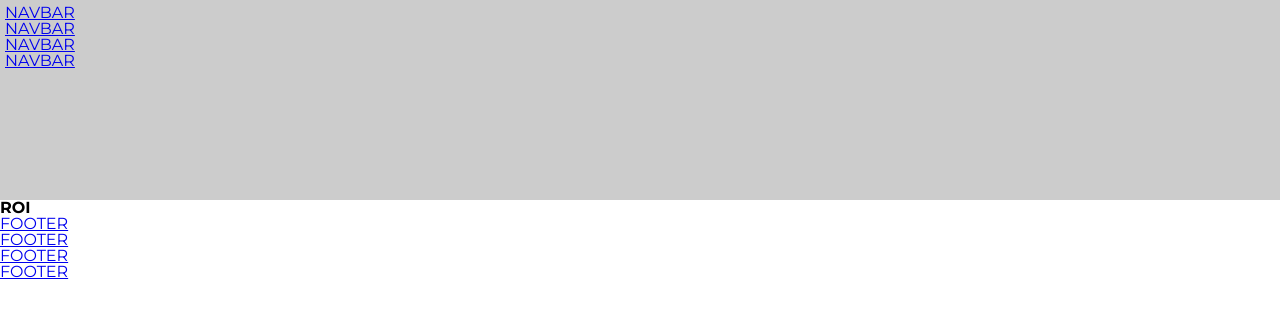
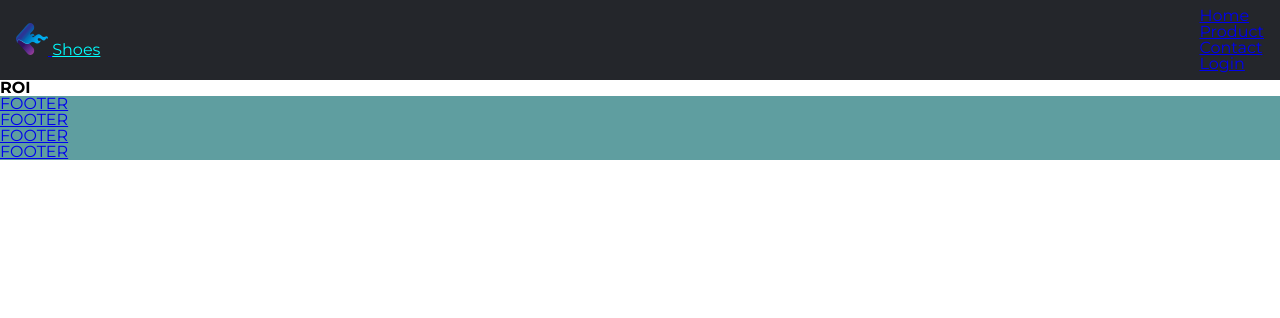
Before and after one commit to Deofino/FinalSemestrePW, a PHP site: page /Escola/ in a window 1280 px wide. Shown: the top 318 px of the page. Run offline with PHP 8.4, Linux system fonts and the light colour scheme; some libraries are stand-ins or nearby versions.

Commit message:
começando nav e arrumando dimenção logo no readme

```diff
--- a/app/view/template/html.twig
+++ b/app/view/template/html.twig
@@ -38,7 +38,7 @@
     <title>{% block title %}Title page{% endblock %}</title>
     <link rel="stylesheet" href="https://use.fontawesome.com/releases/v5.15.3/css/all.css" integrity="sha384-SZXxX4whJ79/gErwcOYf+zWLeJdY/qpuqC4cAa9rOGUstPomtqpuNWT9wdPEn2fk" crossorigin="anonymous">
     <link rel="stylesheet" href="css/reset.css">
-
+  <link rel="stylesheet" href="./css/menu.css">
     <link rel="stylesheet" href="./css/footer.css">
     {% block styles %}
 
--- a/app/view/template/navbar.twig
+++ b/app/view/template/navbar.twig
@@ -1,8 +1,17 @@
-<div style="width: 100%;height: 200px;background-color: #ccc;padding: 5px;">
-    <ul>
-        <li><a href="#">NAVBAR</a></li>
-        <li><a href="#">NAVBAR</a></li>
-        <li><a href="#">NAVBAR</a></li>
-        <li><a href="#">NAVBAR</a></li>
-    </ul>
-</div>
+<header>
+    <div class="logotipo">
+        <a href="#">
+          <img src="./../public/img/logo.ico" alt="Shoes"/>
+        </a>
+        <a id="logo" href="#">Shoes</a>
+      </div>
+
+    <nav id="nav">
+        <ul id="menu">
+            <li><a href="#">Home</a></li>
+            <li><a href="#">Product</a></li>
+            <li><a href="#">Contact</a></li>
+            <li><a href="#">Login</a></li>
+        </ul>
+    </nav>
+</header>
--- a/public/css/footer.css
+++ b/public/css/footer.css
@@ -1,3 +1,3 @@
 footer{
-    background-color: var();
+    background-color: cadetblue;
 }
--- a/public/css/menu.css
+++ b/public/css/menu.css
@@ -0,0 +1,12 @@
+header{
+   height: 80px;
+   padding: 1rem;
+   padding: 1rem;
+   display: flex;
+   align-items: center;
+   justify-content: space-between;
+   background-color: #24262b;
+}
+#logo{
+   color: aqua;
+}
```
Also changed, not shown: README.md, public/img/logo9.png (added).
